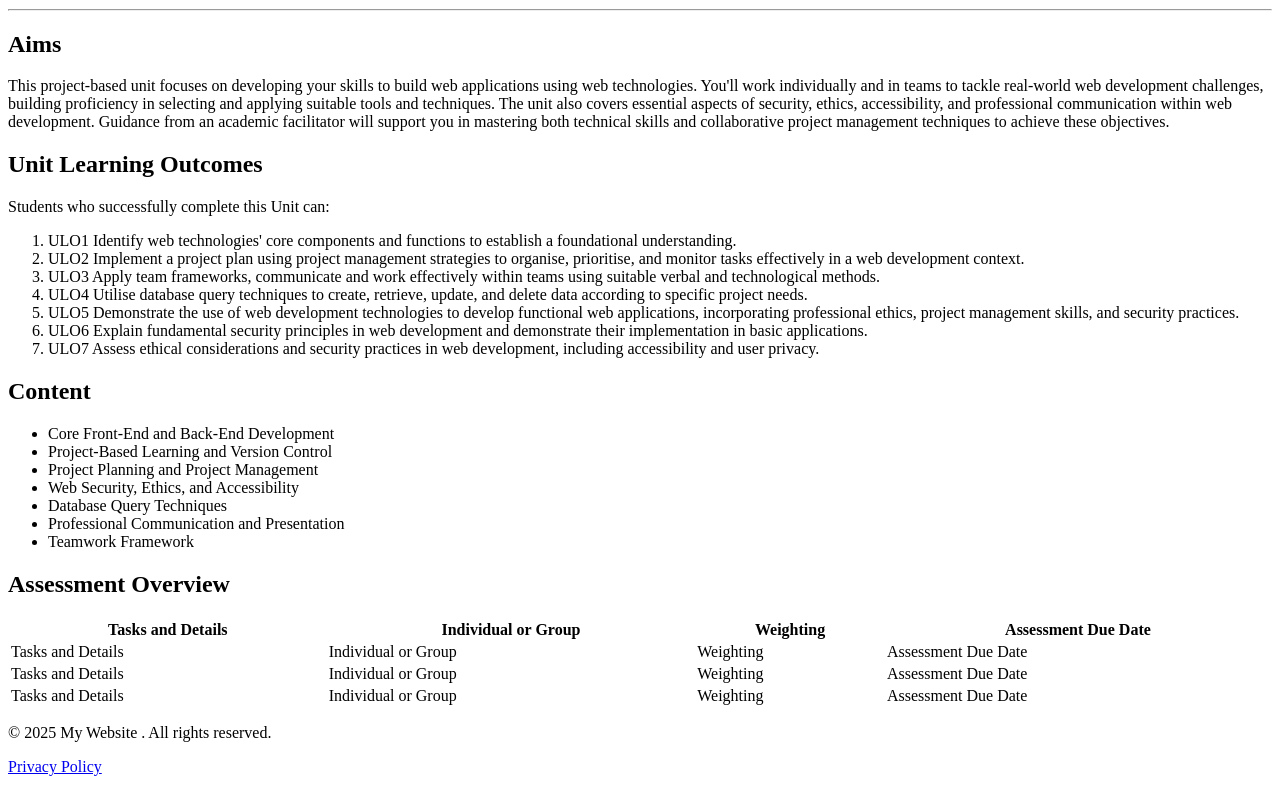
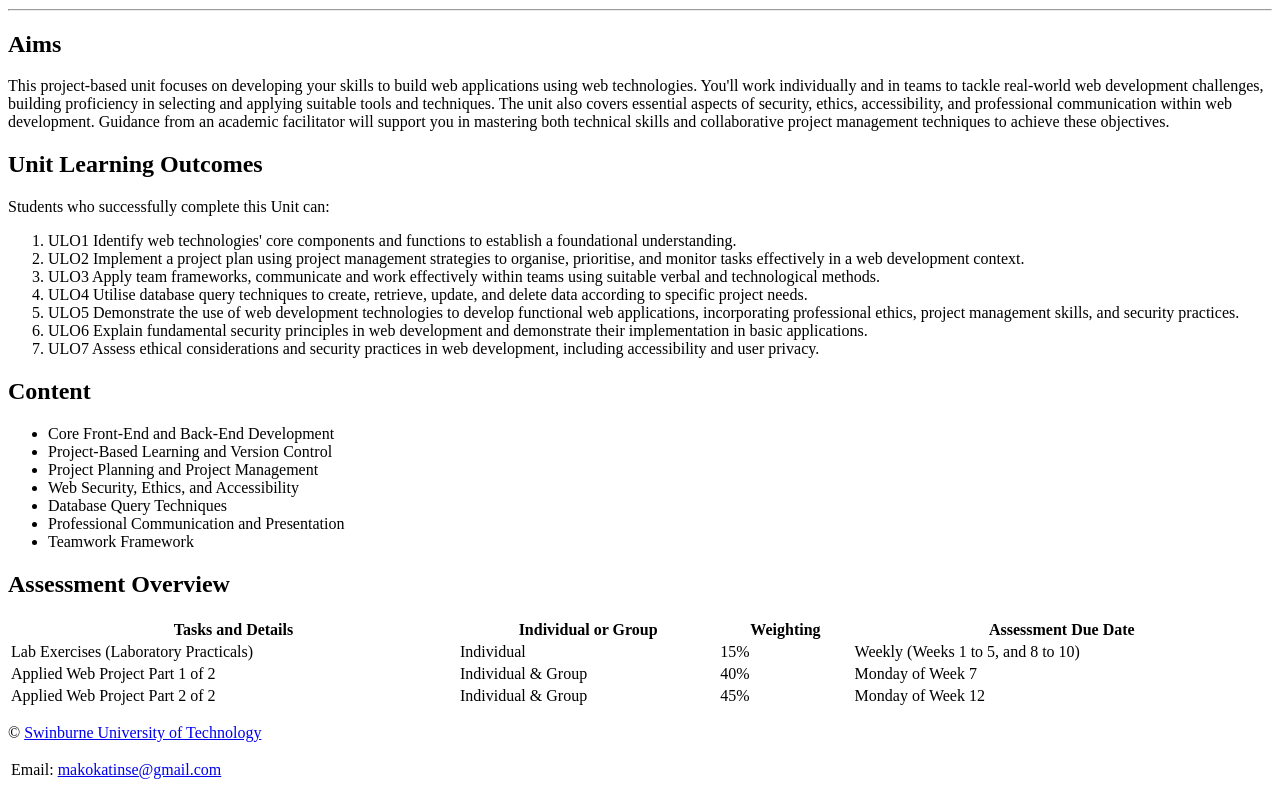
Before and after one commit to Terrasean123/Lab2-, a plain HTML site: page index.html in a window 1280 px wide. Shown: the part 326-1116 px from the top of the page. Drawn offline with Linux system fonts and the light colour scheme.

Commit message:
finished table

```diff
--- a/index.html
+++ b/index.html
@@ -67,24 +67,27 @@
                         <th>Assessment Due Date</th>
                     </tr>
                     <tr>
-                        <td>Tasks and Details</td>
-                        <td>Individual or Group</td>
-                        <td>Weighting</td>
-                        <td>Assessment Due Date</td>
+                        <td>Lab Exercises (Laboratory Practicals)
+                            </td>
+                        <td>Individual </td>
+                        <td>15%</td>
+                        <td>Weekly (Weeks 1 to 5, and 8 to 10)</td>
                     </tr>
 
                     <tr>
-                        <td>Tasks and Details</td>
-                        <td>Individual or Group</td>
-                        <td>Weighting</td>
-                        <td>Assessment Due Date</td>
+                        <td>Applied Web Project Part 1 of 2
+                            </td>
+                        <td>Individual & Group</td>
+                        <td>40%</td>
+                        <td>Monday of Week 7</td>
                     </tr>
 
                     <tr>
-                        <td>Tasks and Details</td>
-                        <td>Individual or Group</td>
-                        <td>Weighting</td>
-                        <td>Assessment Due Date</td>
+                        <td>Applied Web Project Part 2 of 2
+                            </td>
+                        <td>Individual & Group</td>
+                        <td>45%</td>
+                        <td>Monday of Week 12</td>
                     </tr>
                 </table>
             </section>
@@ -92,7 +95,13 @@
     </body>
 
     <footer>
-    <p> &copy;  2025 My Website . All rights reserved.</p>
-    <a href = "#privacy"> Privacy Policy </a>
+    <p> &copy; <a href = "https://www.swinburne.edu.au/"> Swinburne University of Technology </a> </p>
+    <table>
+        <tr>
+            <td>Email:</td>
+            <td><a href = "makokatinse@gmail.com"> makokatinse@gmail.com </a> </td>
+        </tr>
+
+    </table>
     </footer>
 </html>
```
